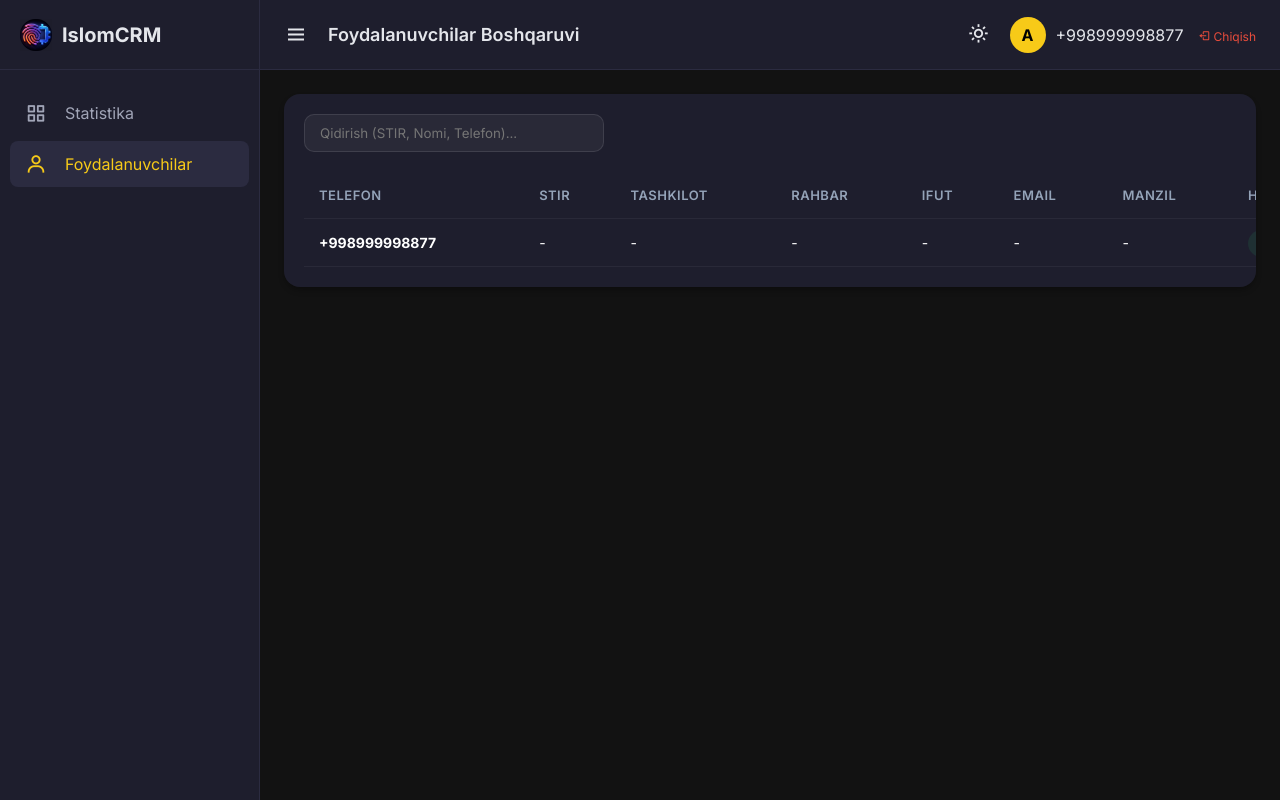
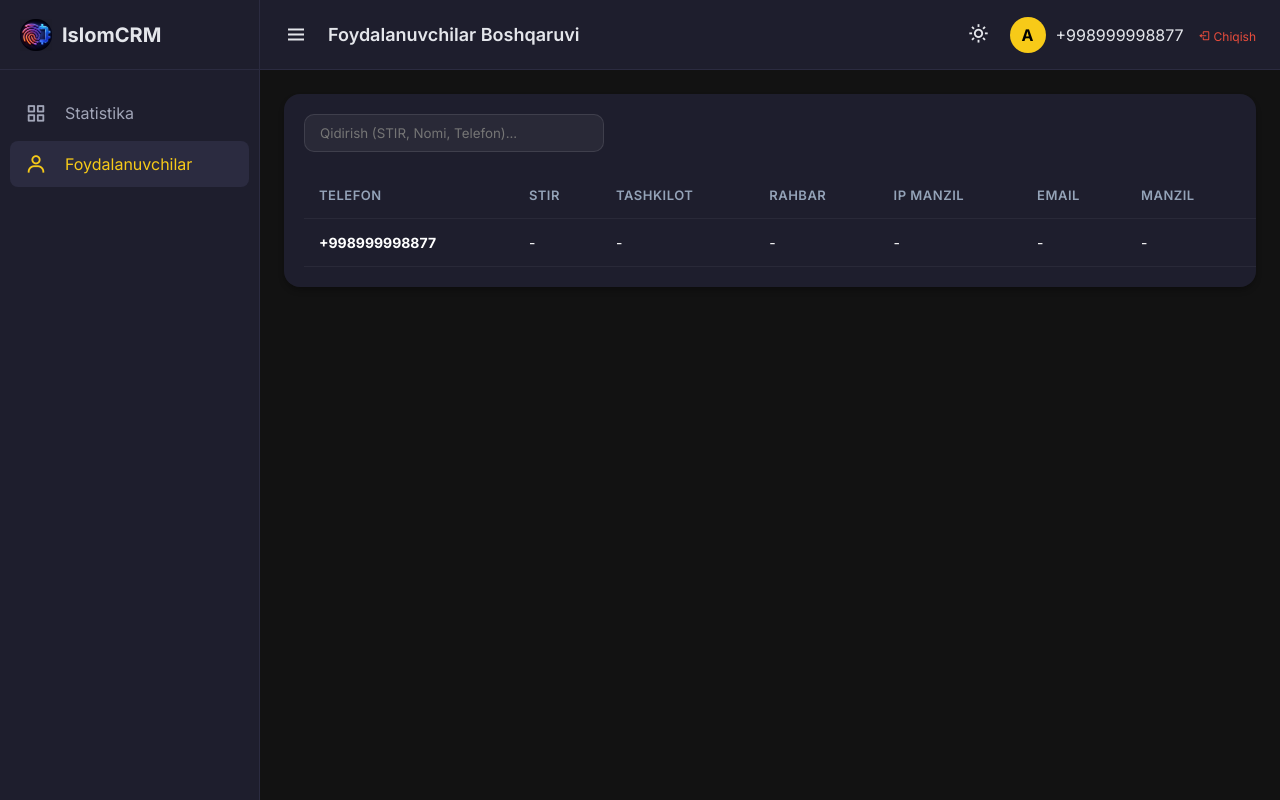
Before and after one commit to islampayments-byte/IslomCRM.uz, a Flask app: page /admin/users in a window 1280 px wide. Run offline with Flask 3, Linux system fonts and the light colour scheme; a user stored in the database is signed in.

Commit message:
Fix: Restore IP address display in admin dashboard and users list

```diff
--- a/templates/admin/dashboard.html
+++ b/templates/admin/dashboard.html
@@ -67,6 +67,7 @@
                 <th>Telefon raqam</th>
                 <th>Rol</th>
                 <th>Xato urinishlar</th>
+                <th>IP Manzil</th>
                 <th>Sana</th>
                 <th>Status</th>
                 <th>Amal</th>
@@ -79,6 +80,7 @@
                 <td>{{ user.phone }}</td>
                 <td><span class="status {{ 'success' if user.role == 'admin' else 'info' }}">{{ user.role }}</span></td>
                 <td>{{ user.failed_attempts }} / 3</td>
+                <td>{{ user.last_ip or '-' }}</td>
                 <td>{{ user.created_at.strftime('%Y-%m-%d %H:%M') }}</td>
                 <td>
                     {% if user.is_blocked %}
--- a/templates/admin/users.html
+++ b/templates/admin/users.html
@@ -114,7 +114,7 @@
                 <th>STIR</th>
                 <th>Tashkilot</th>
                 <th>Rahbar</th>
-                <th>IFUT</th>
+                <th>IP Manzil</th>
                 <th>Email</th>
                 <th>Manzil</th>
                 <th>Holat</th>
@@ -128,7 +128,7 @@
                 <td><code>{{ user.stir or '-' }}</code></td>
                 <td class="org-cell" title="{{ user.org_name }}">{{ user.org_name or '-' }}</td>
                 <td>{{ user.director or '-' }}</td>
-                <td>{{ user.ifut or '-' }}</td>
+                <td>{{ user.last_ip or '-' }}</td>
                 <td>{{ user.email or '-' }}</td>
                 <td class="org-cell" title="{{ user.address }}">{{ user.address or '-' }}</td>
                 <td>
```
